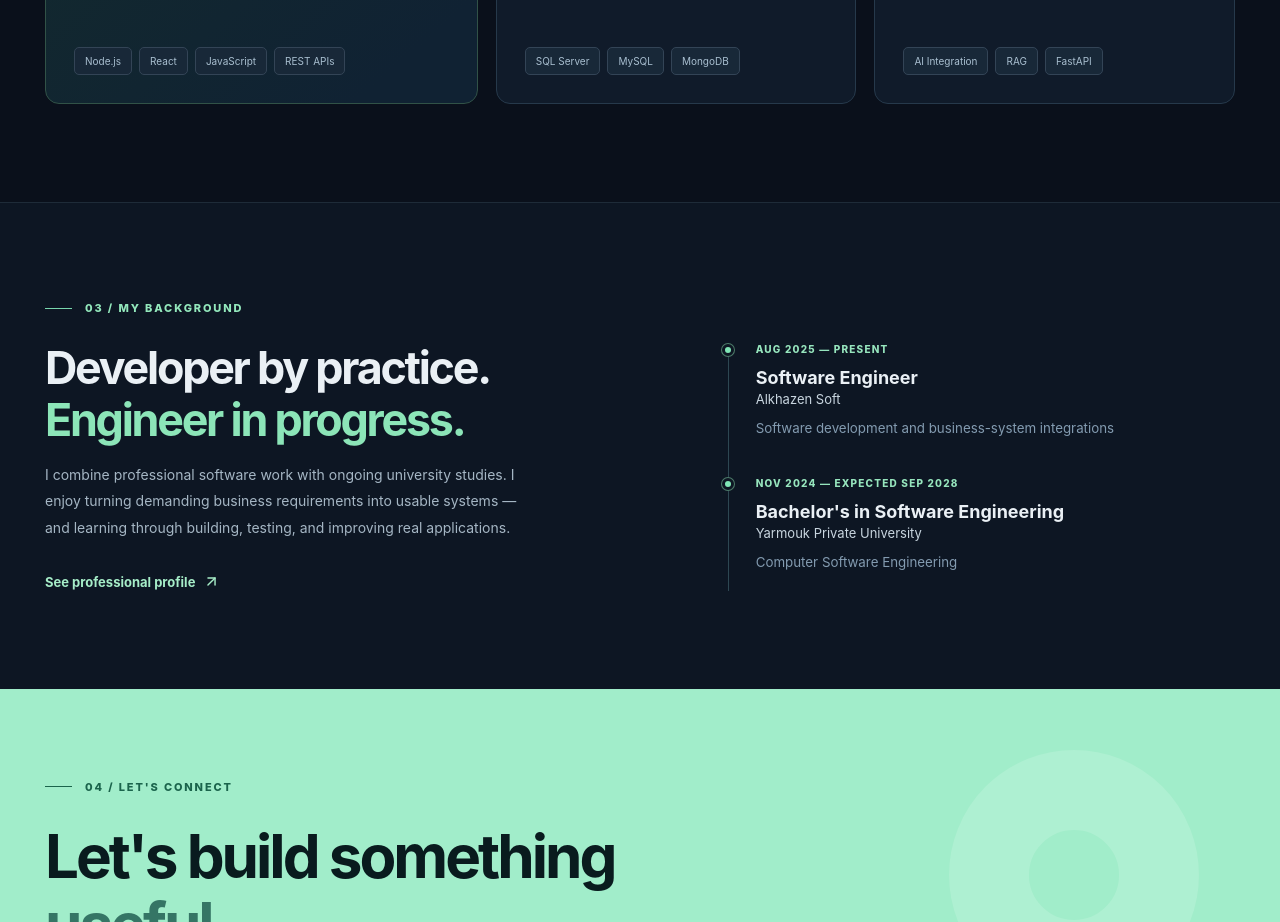
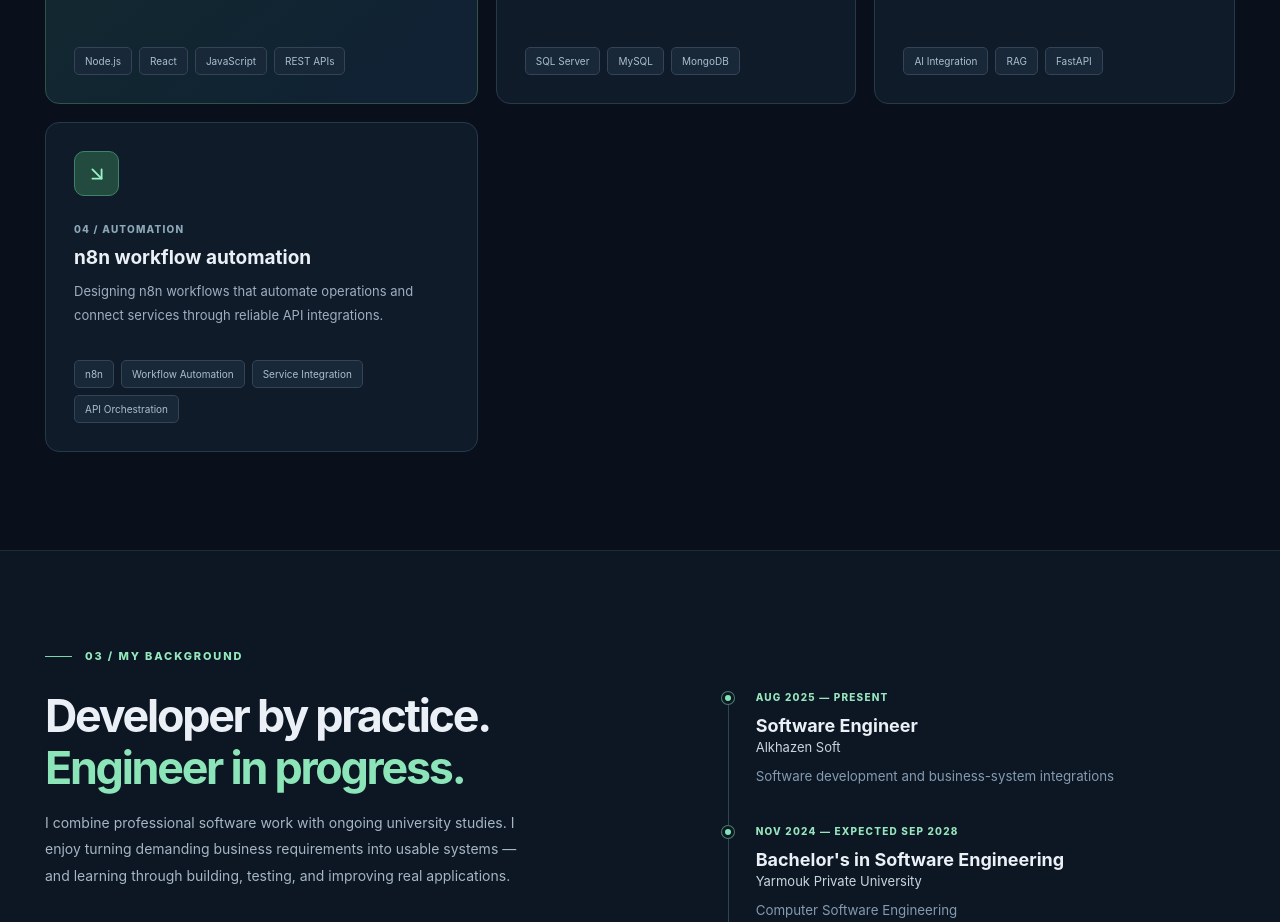
Before and after one commit to ahmaddarwish-dev/ahmaddarwish-dev.github.io, a React (Vite) app: page / in a window 1280 px wide. Shown: the part 3100-4022 px from the top of the page. Built offline with nearby package versions, Linux system fonts and the light colour scheme.

Commit message:
Add n8n expertise tile to portfolio section
Co-authored-by: ahmaddarwish-dev <201727448+ahmaddarwish-dev@users.noreply.github.com>

```diff
--- a/src/App.jsx
+++ b/src/App.jsx
@@ -96,6 +96,7 @@ function Expertise() {
       <div className="expertise-tile main-tile"><div className="expertise-icon"><Code2 size={22}/></div><span className="skill-index">01 / PRIMARY FOCUS</span><h3>Full-stack development</h3><p>Building maintainable web interfaces, backend services, and API-driven business workflows.</p><div className="skill-badges"><span>Node.js</span><span>React</span><span>JavaScript</span><span>REST APIs</span></div></div>
       <div className="expertise-tile"><div className="expertise-icon alt"><Layers3 size={22}/></div><span className="skill-index">02 / DATA SYSTEMS</span><h3>Databases & integrations</h3><p>Connecting software workflows with business data and existing operational systems.</p><div className="skill-badges"><span>SQL Server</span><span>MySQL</span><span>MongoDB</span></div></div>
       <div className="expertise-tile"><div className="expertise-icon third"><Sparkles size={22}/></div><span className="skill-index">03 / ADDITIONAL EXPERIENCE</span><h3>Applied AI</h3><p>Developing AI-assisted interactions with business data and domain-specific knowledge. FastAPI for smaller Python services.</p><div className="skill-badges"><span>AI Integration</span><span>RAG</span><span>FastAPI</span></div></div>
+      <div className="expertise-tile"><div className="expertise-icon"><ArrowDownRight size={22}/></div><span className="skill-index">04 / AUTOMATION</span><h3>n8n workflow automation</h3><p>Designing n8n workflows that automate operations and connect services through reliable API integrations.</p><div className="skill-badges"><span>n8n</span><span>Workflow Automation</span><span>Service Integration</span><span>API Orchestration</span></div></div>
     </div>
   </div></section>;
 }
```
